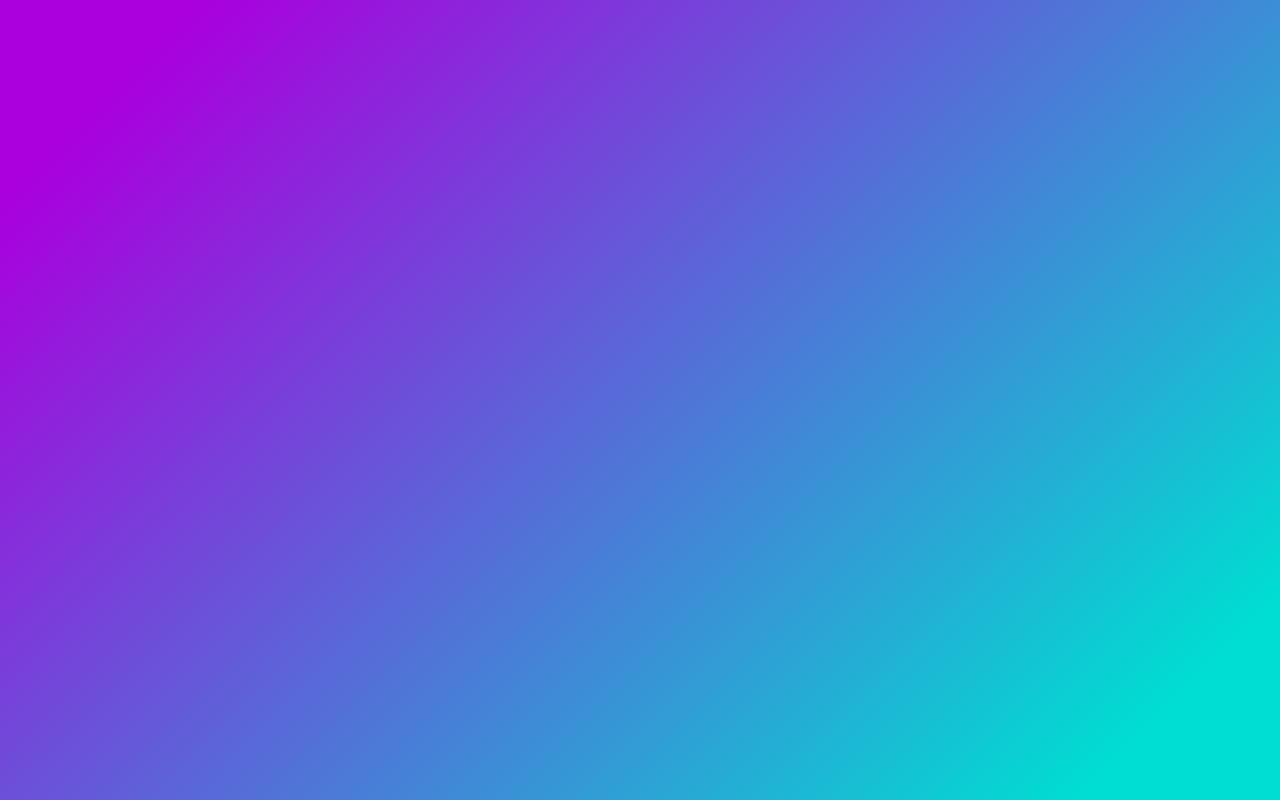
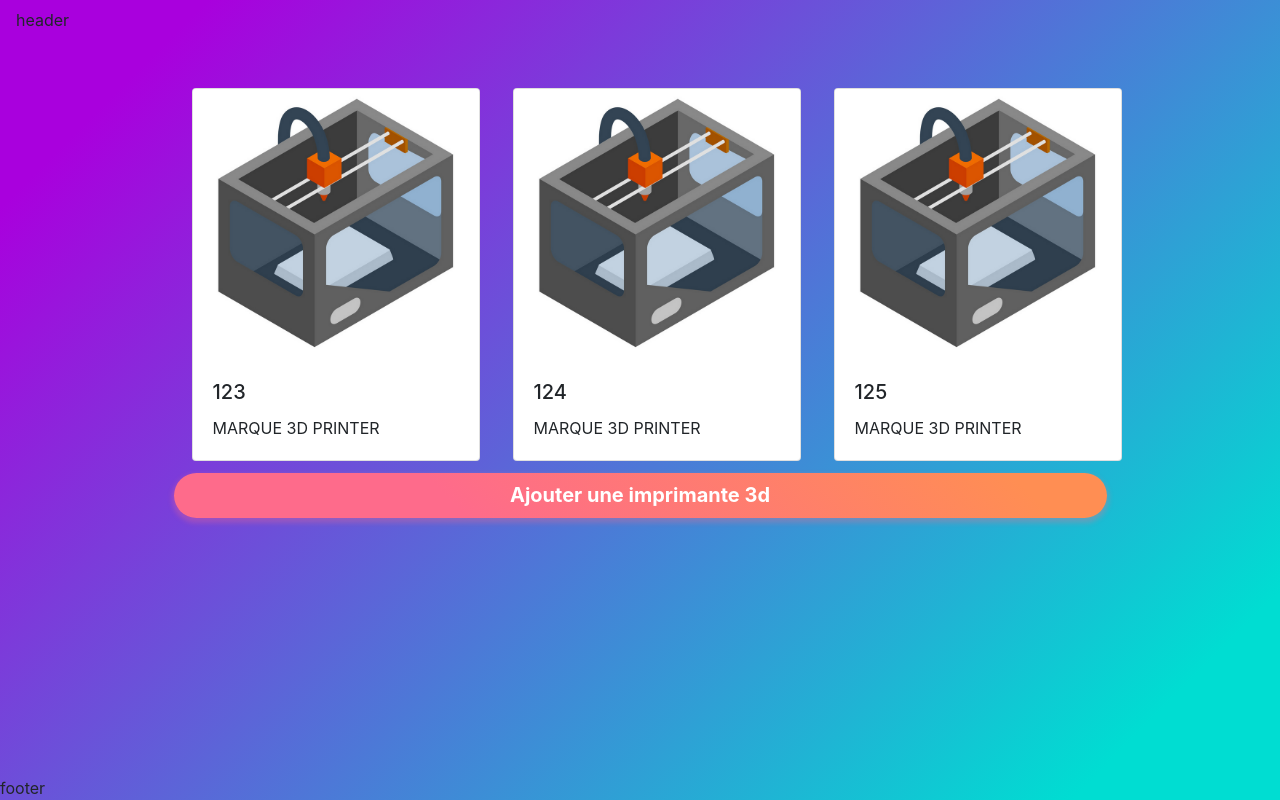
Before and after one commit to wearespacey/staythef-apex, a React (Create React App) app in the folder ddd/: page /producer in a window 1280 px wide. Built offline with nearby package versions, Linux system fonts and the light colour scheme.

Commit message:
Producer home page

```diff
--- /dev/null
+++ b/ddd/src/components/PrinterModelLayout/PrinterModels.tsx
@@ -0,0 +1,26 @@
+import React from "react";
+import { Container, Row, Col, Image, ListGroup,CardDeck,Card } from "react-bootstrap";
+import { IPrinterModel } from "../../models/IPrinterModel";
+import printer from "../../assets/printer3d.png";
+
+interface IProps {
+  models: IPrinterModel[];
+}
+
+export const ListModels: React.FC<IProps> = ({ models }) => {
+  return (
+    <CardDeck>
+    {models.map((model) => (
+          <CardDeck>
+            <Card className="ml-5" style={{ width: '18rem' }}>
+              <Card.Img variant="top" src={printer} />
+              <Card.Body>
+                <Card.Title>{model.id}</Card.Title>
+                <Card.Text>{model.details}</Card.Text>
+              </Card.Body>
+            </Card>
+          </CardDeck>
+      ))}
+    </CardDeck>
+  );
+};
--- /dev/null
+++ b/ddd/src/models/IPrinterModel.ts
@@ -0,0 +1,4 @@
+export interface IPrinterModel {
+    id: string;
+    details: string;
+}
--- a/ddd/src/pages/App/index.tsx
+++ b/ddd/src/pages/App/index.tsx
@@ -4,6 +4,7 @@ import { Login } from "../Login";
 
 import "./styles.css";
 import { PageLayout } from '../../components/PageLayout';
+import { Producer } from "../Producer";
 
 function App() {
   return (
@@ -12,6 +13,12 @@ function App() {
         <Switch>
           <Route exact path='/'>
             <Login />
+          </Route>
+
+          <Route path='/producer'>
+            <PageLayout>
+              <Producer></Producer>
+            </PageLayout>
           </Route>
 
           <Route path='/contributor'>
--- a/ddd/src/pages/Login/index.tsx
+++ b/ddd/src/pages/Login/index.tsx
@@ -14,7 +14,9 @@ export const Login = () => {
             <Button>Consommateur</Button>
           </li>
           <li>
-            <Button>Producteur</Button>
+            <Link to='/producer'>
+              <Button>Producteur</Button>
+            </Link>
           </li>
           <li>
             <Link to='/contributor'>
--- /dev/null
+++ b/ddd/src/pages/Producer/index.tsx
@@ -0,0 +1,36 @@
+import React, { useState } from "react";
+import { ListModels } from "../../components/PrinterModelLayout/PrinterModels";
+import { IPrinterModel } from "../../models/IPrinterModel";
+import { Container, Button } from "react-bootstrap";
+
+// Page of creator (tab) displays creations
+let initialValues: IPrinterModel[] = [
+  {
+    id: "123",
+    details:
+      "MARQUE 3D PRINTER",
+  },
+  {
+    id: "124",
+    details:
+      "MARQUE 3D PRINTER",
+  },
+  {
+    id: "125",
+    details:
+      "MARQUE 3D PRINTER",
+  },
+];
+
+export const Producer = () => {
+  const [models, setModels] = useState<IPrinterModel[]>(initialValues);
+
+  return (
+    <div>
+      <ListModels models={models}/>
+      <Button variant="primary" size="lg" block>
+        Ajouter une imprimante 3d
+      </Button>
+    </div>
+    );
+};
```
Also changed, not shown: ddd/src/pages/Producer/styles.css (added).
